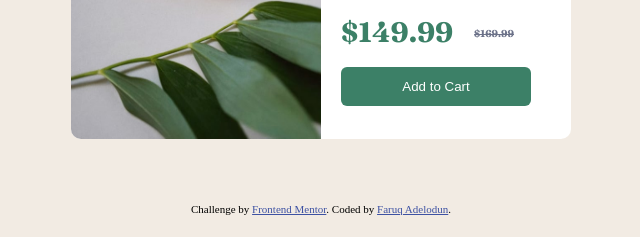
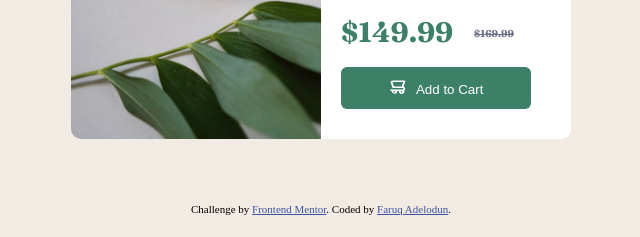
Before and after one commit to horlayeanca/Product-preview-card-component, a plain HTML site: page index.html in a window 1280 px wide. Shown: the part 409-646 px from the top of the page, 319-959 px from the left. Drawn offline with Linux system fonts and the light colour scheme.

Commit message:
updated action-btn

```diff
--- a/index.html
+++ b/index.html
@@ -53,7 +53,13 @@
           $149.99 <span><sup>$169.99</sup></span>
         </h3>
         <br />
-        <button class="action-btn">Add to Cart</button>
+        <button class="action-btn">
+          <img
+            src="./images/icon-cart.svg"
+            alt="cart"
+            class="cart"
+          />&nbsp;&nbsp; Add to Cart
+        </button>
       </div>
     </div>
 
--- a/style.css
+++ b/style.css
@@ -37,6 +37,10 @@ img {
   border-bottom-left-radius: 10px;
   border-top-left-radius: 10px;
 }
+.cart{
+  width: 17px;
+  height: 15px;
+}
 .content {
   margin: 20px;
 }
@@ -68,6 +72,11 @@ p {
   background-color: var(--dark-cyan);
   color: var(--white);
   margin-bottom: 50px;
+  transition: .4s;
+}
+.action-btn:hover{
+  background-color: var(--dark-grayish-blue);
+  cursor: pointer;
 }
 span {
   font-size: x-small;
```
